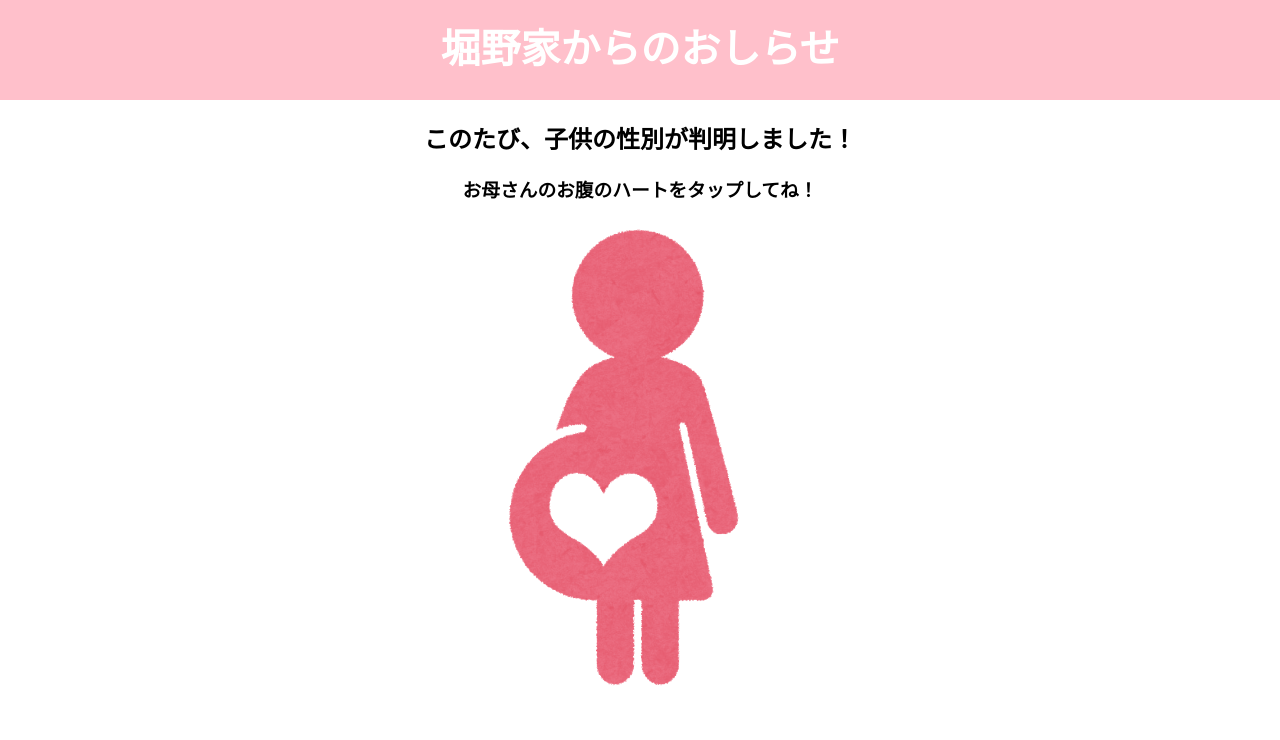
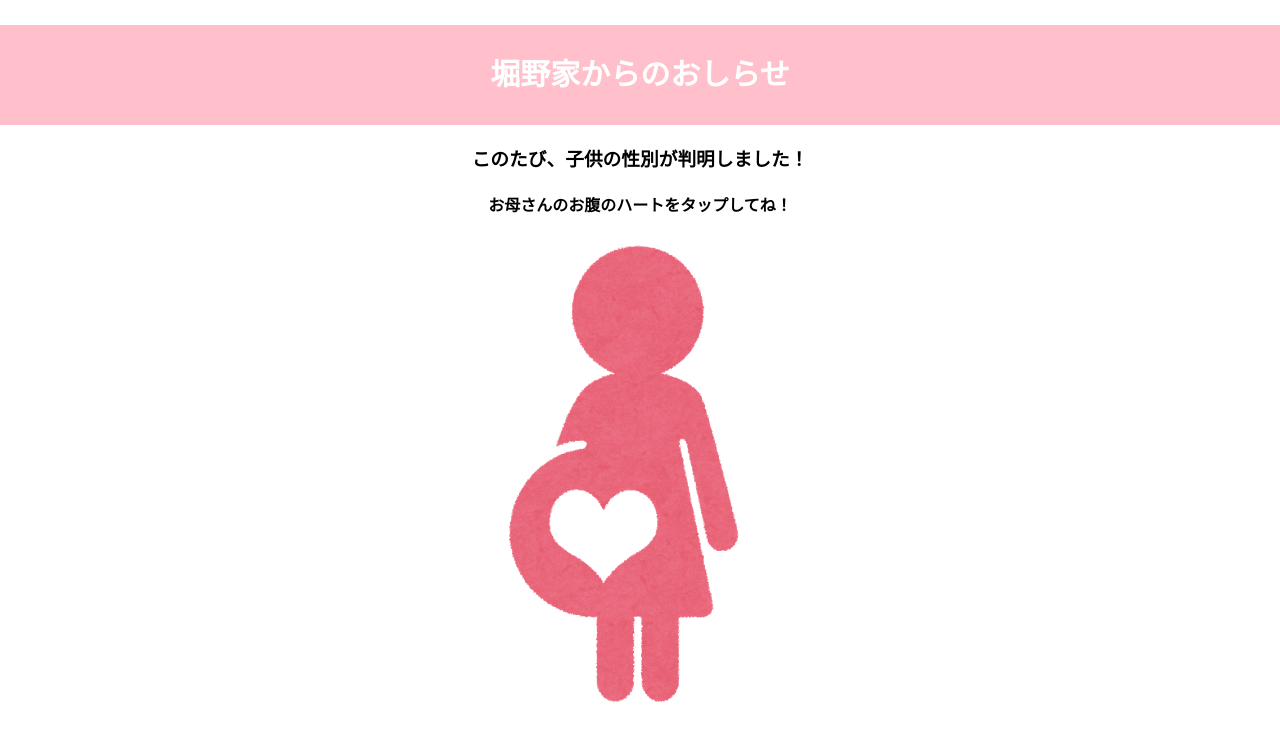
Before and after one commit to poly28/Baby, a plain HTML site: page index.html in a window 1280 px wide. Drawn offline with nearby package versions, Linux system fonts and the light colour scheme.

Commit message:
メッセージ修正

```diff
--- a/index.html
+++ b/index.html
@@ -8,12 +8,12 @@
 	</head>
 	<body>
 		<header>
-			<h1>堀野家からのおしらせ</h1>
+			<h2>堀野家からのおしらせ</h2>
 		</header>
 		<div id="app">
 			<div class="container">
-				<h2>このたび、子供の性別が判明しました！</h2>
-				<h3>お母さんのお腹のハートをタップしてね！</h3>
+				<h3>このたび、子供の性別が判明しました！</h3>
+				<h4>お母さんのお腹のハートをタップしてね！</h4>
 				<img
 					v-show="mamaShow"
 					id="mama"
```
